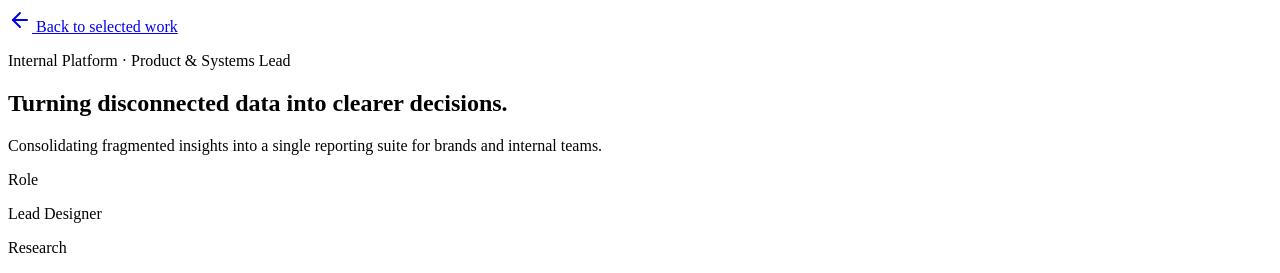
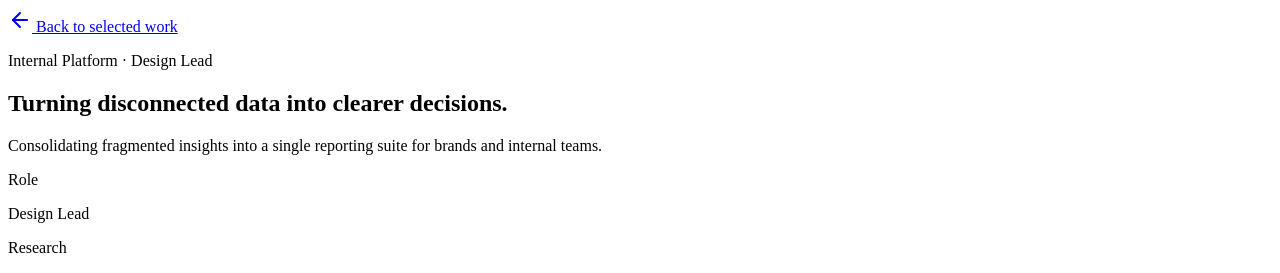
Before and after one commit to jadeparrish/portfolio, a Next.js app: page /work/reporting in a window 1280 px wide. Shown: the top 273 px of the page. Built offline with nearby package versions, Linux system fonts and the light colour scheme.

Commit message:
Update role title from 'Product & Systems Lead' to 'Design Lead'

```diff
--- a/app/work/reporting/page.js
+++ b/app/work/reporting/page.js
@@ -54,7 +54,7 @@ export default function ReportingCaseStudy() {
         {/* Title */}
         <section className="pb-8 border-b border-neutral-200/80">
           <p className="text-[11px] uppercase tracking-[0.2em] font-medium text-neutral-400 mb-4">
-            Internal Platform &middot; Product &amp; Systems Lead
+            Internal Platform &middot; Design Lead
           </p>
           <h1 className="text-3xl sm:text-4xl lg:text-5xl font-serif font-normal leading-[1.15] tracking-tight text-neutral-900 mb-6">
             Turning disconnected data into clearer decisions.
@@ -70,7 +70,7 @@ export default function ReportingCaseStudy() {
           <div className="grid grid-cols-2 sm:grid-cols-4 gap-6">
             <div>
               <p className="text-[10px] uppercase tracking-[0.15em] text-neutral-400 mb-1.5">Role</p>
-              <p className="text-sm font-medium text-neutral-900">Lead Designer</p>
+              <p className="text-sm font-medium text-neutral-900">Design Lead</p>
             </div>
             <div>
               <p className="text-[10px] uppercase tracking-[0.15em] text-neutral-400 mb-1.5">Research</p>
```
